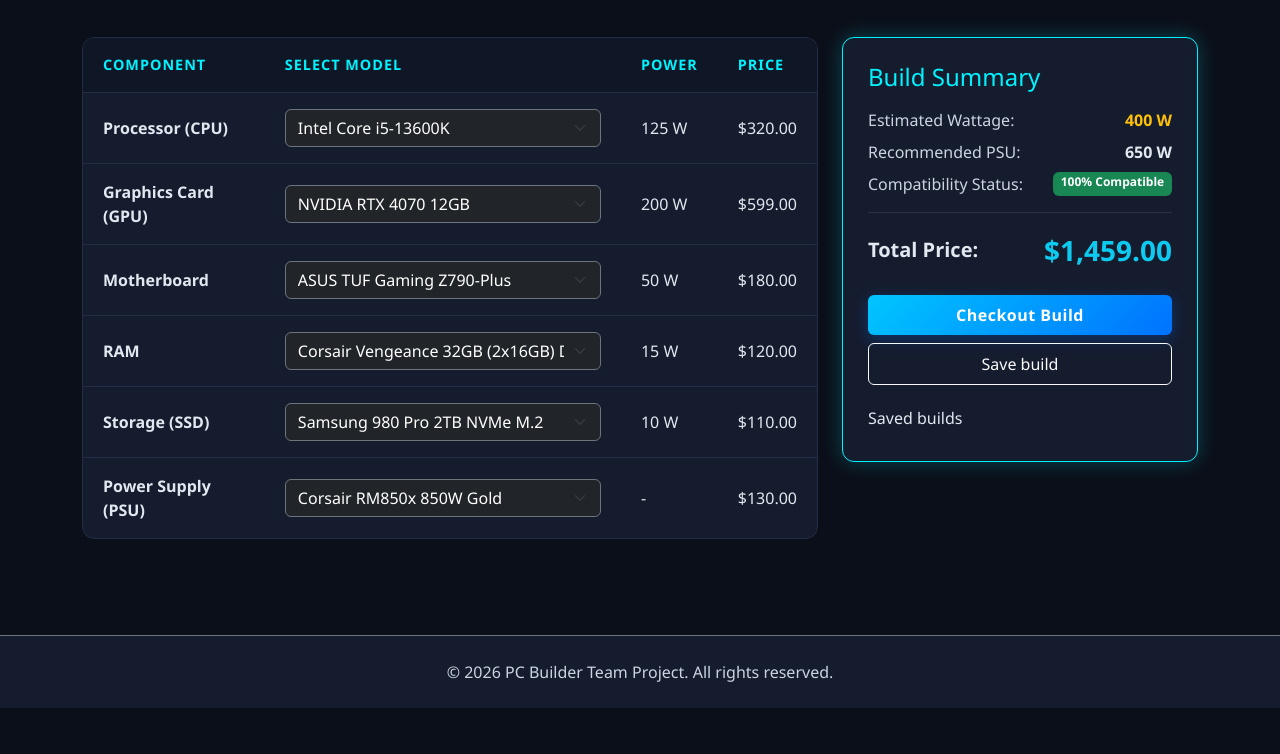
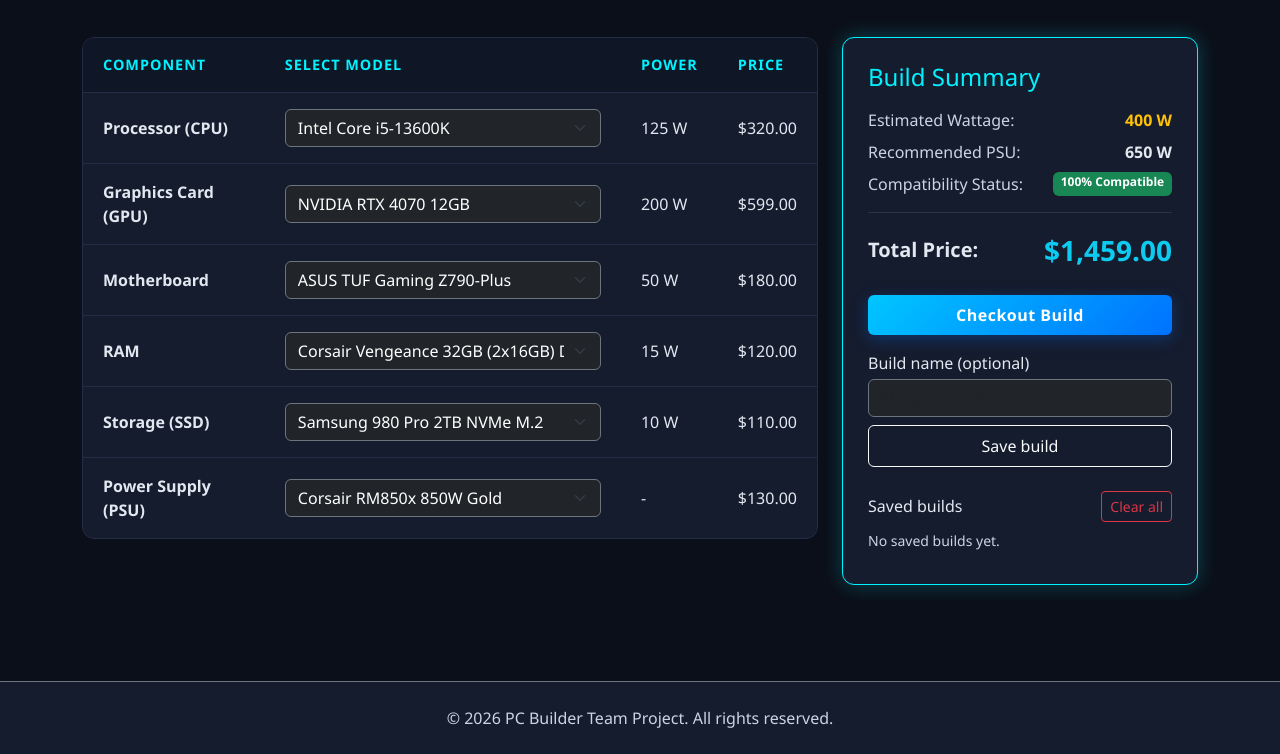
Before and after one commit to Aleksizz-ctrl/pc-builder-site, a plain HTML site: page builder.html in a window 1280 px wide. Shown: the part 195-949 px from the top of the page. Before the commit the page ends 903 px from the top, so only its background shows below. Drawn offline with Linux system fonts and the light colour scheme.

Commit message:
buttin clear all

```diff
--- a/builder.html
+++ b/builder.html
@@ -91,6 +91,8 @@
                     </tbody>
                 </table>
                 </div>
+
+                <section id="stats-panel" class="mt-4" aria-label="Build statistics"></section>
             </div>
 
             <div class="col-lg-4">
@@ -119,11 +121,18 @@
                     </div>
 
                     <button class="btn btn-primary w-100 py-2" type="button">Checkout Build</button>
+
+                    <label for="build-name" class="form-label mt-3 mb-1">Build name (optional)</label>
+                    <input type="text" id="build-name" class="form-control bg-dark text-white border-secondary" maxlength="40" placeholder="My gaming PC">
                     <button id="save-build" type="button" class="btn btn-outline-light w-100 py-2 mt-2">Save build</button>
                     <p id="save-message" class="small mt-2 mb-0" role="status" aria-live="polite"></p>
 
-                    <h4 class="h6 mt-4">Saved builds</h4>
-                    <ul id="saved-builds" class="list-unstyled mb-0"></ul>
+                    <div class="d-flex justify-content-between align-items-center mt-4">
+                        <h4 class="h6 mb-0">Saved builds</h4>
+                        <button id="clear-builds" type="button" class="btn btn-sm btn-outline-danger">Clear all</button>
+                    </div>
+                    <p id="saved-empty" class="small text-muted mt-2 mb-0">No saved builds yet.</p>
+                    <ul id="saved-builds" class="list-unstyled mt-2 mb-0"></ul>
                 </div>
             </div>
         </div>
```
